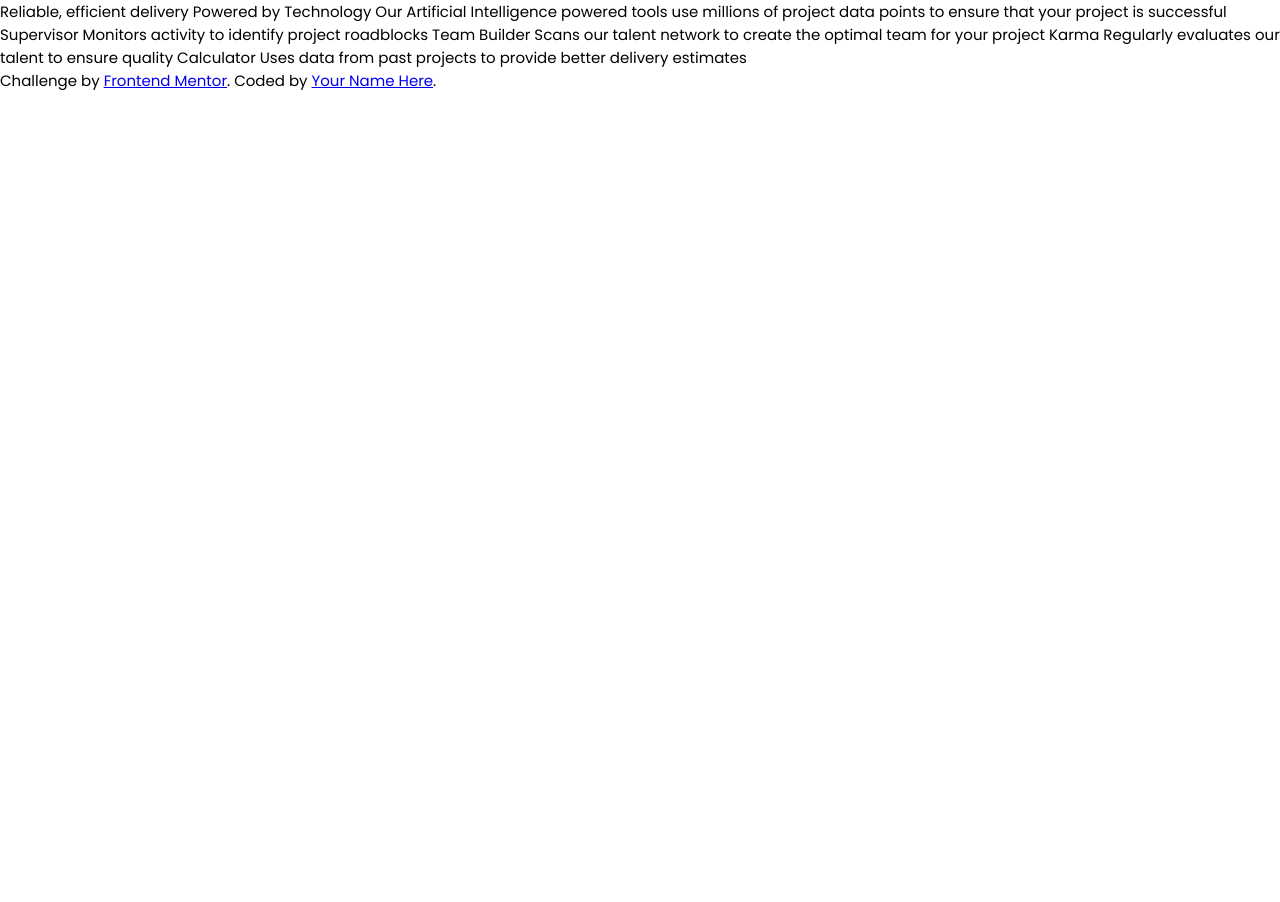
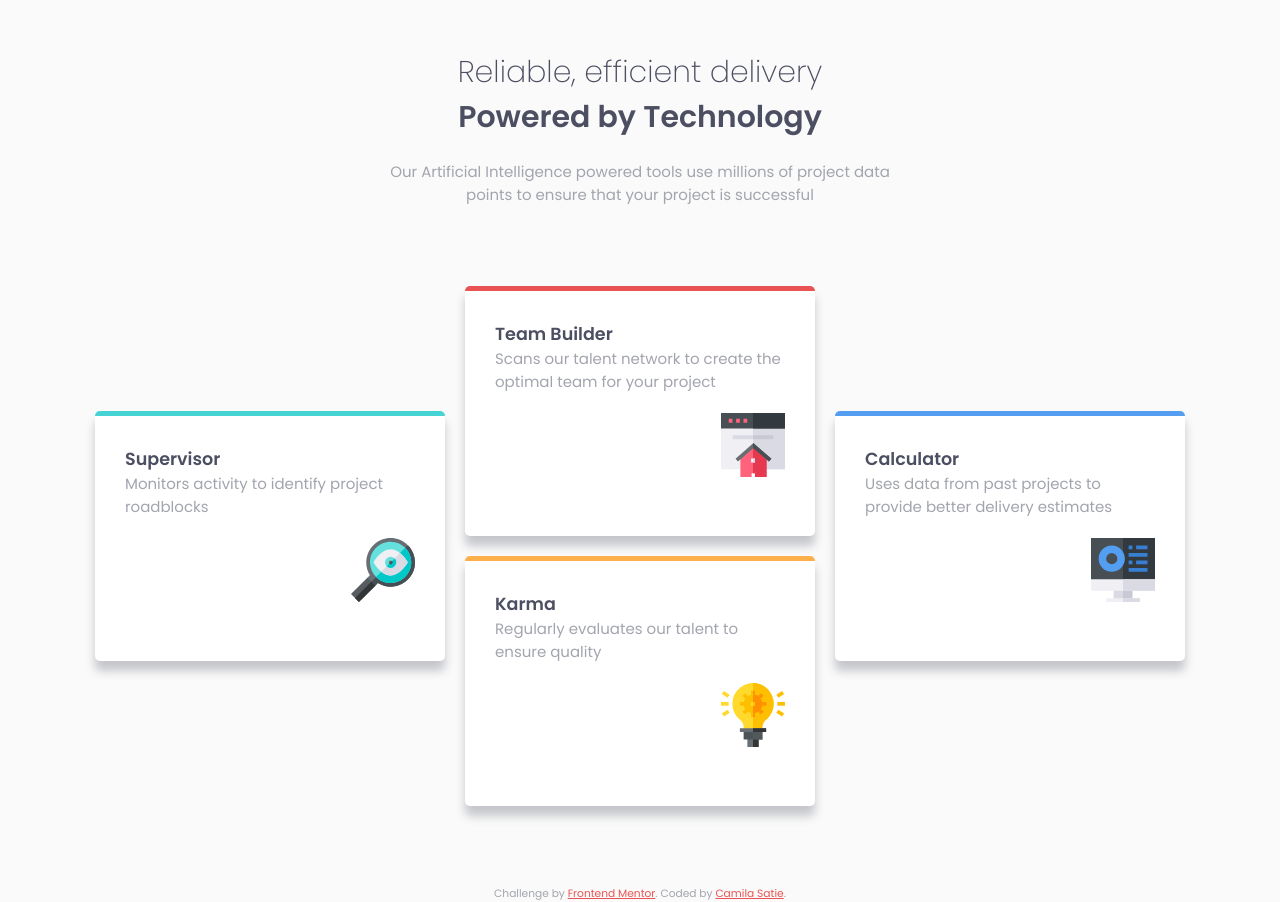
Before and after one commit to camilasatie/frontendmentor-four-card-feature-section, a plain HTML site: page index.html in a window 1280 px wide. Before the commit the page ends 800 px from the top, so only its background shows below. Drawn offline with Linux system fonts and the light colour scheme.

Commit message:
challenge completed

```diff
--- a/index.html
+++ b/index.html
@@ -7,38 +7,54 @@
   <!-- displays site properly based on user's device -->
 
   <link rel="icon" type="image/png" sizes="32x32" href="./images/favicon-32x32.png">
+  <link rel="stylesheet" type="text/css" href="style.css">
+  <link href="https://fonts.googleapis.com/css2?family=Poppins:wght@200;400;600&display=swap" rel="stylesheet">
 
   <title>Frontend Mentor | Four card feature section</title>
-
-  <link rel="stylesheet" type="text/css" href="style.css">
-  <link href="https://fonts.googleapis.com/css2?family=Poppins:wght@200;400;600&display=swap" rel="stylesheet">
 </head>
 
 <body>
+  <header>
+    <h1>Reliable, efficient delivery</h1>
+    <h2>Powered by Technology</h2>
+    <p classname="subtitle"> Our Artificial Intelligence powered tools use millions of project data points
+      to ensure that your project is successful
+    </p>
+  </header>
 
-  Reliable, efficient delivery
-  Powered by Technology
+  <section class="container">
 
-  Our Artificial Intelligence powered tools use millions of project data points
-  to ensure that your project is successful
+    <div class="card cyan card-push">
+      <h3>Supervisor</h3>
+      <p>Monitors activity to identify project roadblocks</p>
+      <img class="card-img" src="images/icon-supervisor.svg" alt="Supervisor" />
+    </div>
 
-  Supervisor
-  Monitors activity to identify project roadblocks
+    <div class="card red">
+      <h3>Team Builder</h3>
+      <p>Scans our talent network to create the optimal team for your project</p>
+      <img class="card-img" src="images/icon-team-builder.svg" alt="Team Builder" />
+    </div>
 
-  Team Builder
-  Scans our talent network to create the optimal team for your project
+    <div class="card blue card-push">
+      <h3>Calculator</h3>
+      <p>Uses data from past projects to provide better delivery estimates</p>
+      <img class="card-img" src="images/icon-calculator.svg" alt="Calculator" />
+    </div>
 
-  Karma
-  Regularly evaluates our talent to ensure quality
+    <div class="card orange">
+      <h3>Karma</h3>
+      <p>Regularly evaluates our talent to ensure quality</p>
+      <img class="card-img" src="images/icon-karma.svg" alt="Karma" />
+    </div>
 
-  Calculator
-  Uses data from past projects to provide better delivery estimates
 
+  </section>
 
   <footer>
     <p class="attribution">
       Challenge by <a href="https://www.frontendmentor.io?ref=challenge" target="_blank">Frontend Mentor</a>.
-      Coded by <a href="#">Your Name Here</a>.
+      Coded by <a href="https://github.com/camilasatie">Camila Satie</a>.
     </p>
   </footer>
 </body>
--- a/style.css
+++ b/style.css
@@ -1,3 +1,13 @@
+:root {
+  --Red: hsl(0, 78%, 62%);
+  --Cyan: hsl(180, 62%, 55%);
+  --Orange: hsl(34, 97%, 64%);
+  --Blue: hsl(212, 86%, 64%);
+  --VeryDarkBlue: hsl(234, 12%, 34%);
+  --GrayishBlue: hsl(229, 6%, 66%);
+  --VeryLightGray: hsl(0, 0%, 98%);
+}
+
 * {
   margin: 0;
   padding: 0;
@@ -7,4 +17,100 @@
 body {
   font-family: 'Poppins', sans-serif;
   font-size: 15px;
+  color: var(--VeryDarkBlue);
+  background-color: var(--VeryLightGray);
 }
+
+header {
+  text-align: center;
+  margin: 50px auto;
+  max-width: 500px;
+}
+
+h1 {
+  font-weight: 300;
+}
+
+h2 {
+  font-weight: 600;
+  font-size: 2em;
+  margin-bottom: 20px;
+}
+
+p {
+  color: var(--GrayishBlue);
+}
+
+.container {
+  max-width: 1140px;
+  margin: 70px auto;
+  display: flex;
+  flex-wrap: wrap;
+  justify-content: center;
+}
+
+.card {
+  padding: 30px;
+  margin: 10px;
+  width: 350px;
+  height: 250px;
+  background: #fff;
+  border-radius: 5px;
+  box-shadow: 0px 10px 10px hsla(234, 12%, 34%, 0.3);
+  border-top: 5px solid;
+  position: relative;
+  overflow: hidden;
+}
+
+.card::after {
+  content: '';
+  position: absolute;
+  top: 0;
+  left: 0;
+  height: 5px;
+  width: 100%;
+}
+
+.card.cyan {
+  border-color: var(--Cyan);
+}
+
+.card.red {
+  border-color: var(--Red);
+}
+
+.card.orange {
+  border-color: var(--Orange);
+}
+
+.card.blue {
+  border-color: var(--Blue);
+}
+
+.card-push {
+  transform: translateY(50%);
+}
+
+.card-img {
+  display: block;
+  margin-left: auto;
+  margin-top: 20px;
+}
+
+footer {
+  text-align: center;
+  font-size: 0.667rem;
+  display: block;
+}
+
+footer a,
+a:hover,
+a:visited {
+  color: var(--Red);
+}
+
+@media (max-width: 775px) {
+  .card-push {
+    transform: translateY(0);
+  }
+}
```
